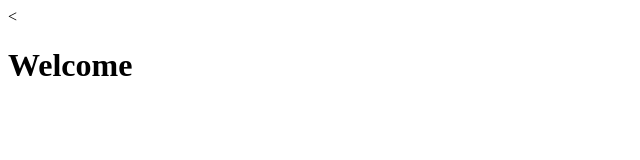
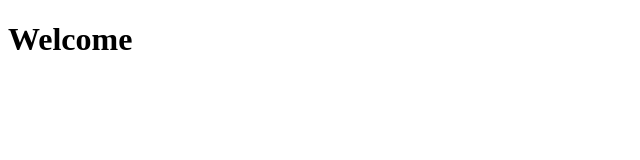
Before and after one commit to Mona020/TechCampus-one, a plain HTML site: page index.html in a window 1280 px wide. Shown: the whole page, without its empty margins (0-640 px from the left). Drawn offline with Linux system fonts and the light colour scheme.

Commit message:
fix arrow erroe in index page

```diff
--- a/index.html
+++ b/index.html
@@ -5,6 +5,6 @@
     <title>Blog</title>
   </head>
   <body>
-      <<h1>Welcome</h1>
+      <h1>Welcome</h1>
   </body>
 </html>
```
